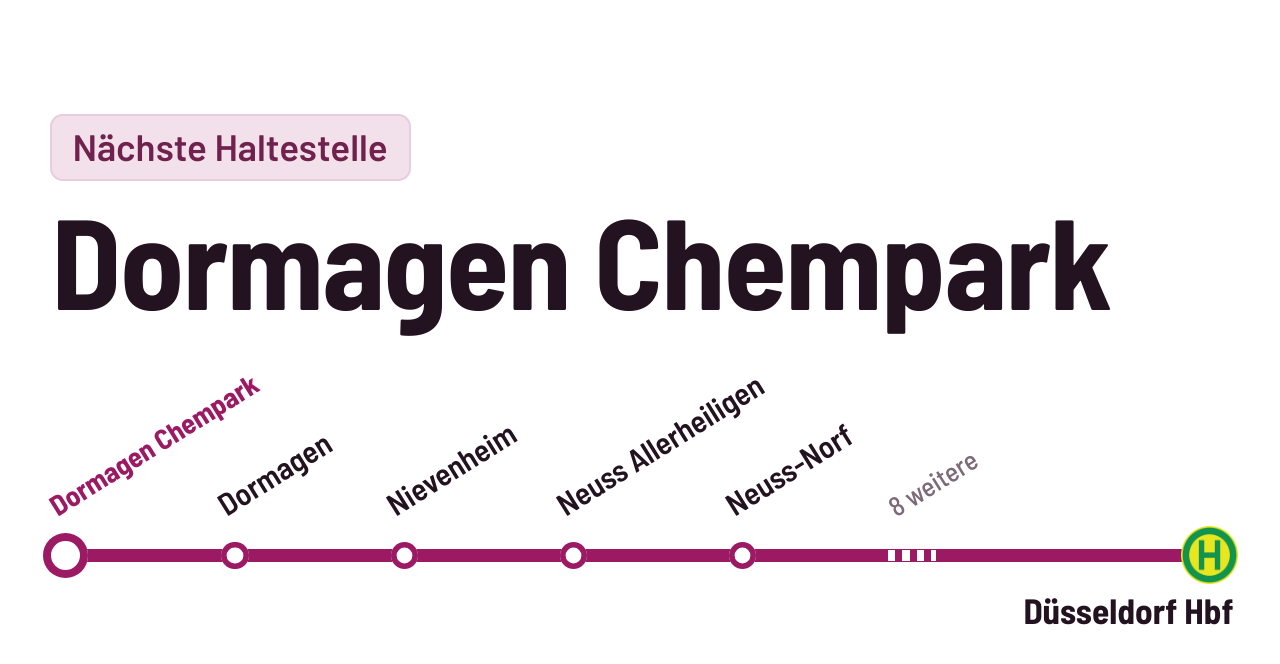
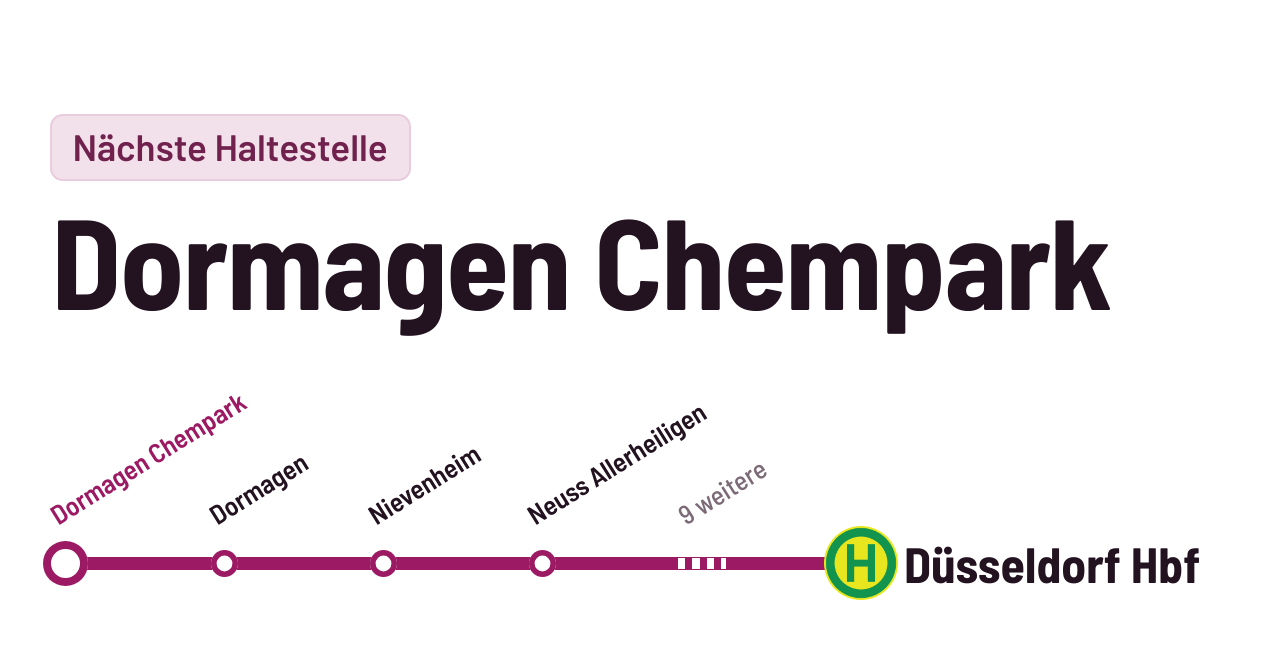
Before and after one commit to milo-reisen/haltestellenansage, a plain HTML site: page index.html in a window 1280 px wide. Both pictures are taken after a click on the button 329 px from the left and 207 px from the top of the page. Shown: the part 124-788 px from the top of the page. Drawn offline with Linux system fonts and the light colour scheme.

Commit message:
Version 2.3.0: Streckenlinie wird zum Ende hin kürzer, Zwischenhalte einheitlich, Endhalt deutlicher
- fester Abstand zwischen den Halten statt über die ganze Breite verteilt
- alle Zwischenhalte in gleicher Schrift und Größe, für die ganze Fahrt gleich
- Endhalt mit größerem H-Schild und großem Namen rechts daneben

Co-Authored-By: Claude Opus 5.5 <noreply@anthropic.com>
Claude-Session: https://claude.ai/code/session_01CBZNseDLELPQkcSSxqs2KT

```diff
--- a/app.css
+++ b/app.css
@@ -78,22 +78,24 @@ button { font: inherit; cursor: pointer; }
 .name { font-family: var(--schmal); font-weight: 700; font-size: 16vh; line-height: .98; letter-spacing: -.01em; color: var(--tinte); white-space: nowrap; }
 .name span { display: inline-block; transform-origin: left center; }
 
-/* Streckenverlauf */
-.band { position: relative; margin: 0 4vw 9vh; }
-.band .schiene { position: absolute; left: 1.8vh; right: 2.4vh; bottom: 5.3vh; height: 1.6vh; border-radius: .8vh; background: var(--linie); }
-.band.allein { visibility: hidden; }
+/* Streckenverlauf: fester Abstand zwischen den Halten – die Linie wird zum Ende hin kürzer */
+.band { position: relative; margin: 0 4vw 8vh; }
+.band .schiene { position: absolute; left: 1.8vh; bottom: 5.3vh; height: 1.6vh; border-radius: .8vh; background: var(--linie); }
 .band ol { list-style: none; margin: 0; padding: 0; position: absolute; inset: 0; }
 .band li { position: absolute; bottom: 4.1vh; width: 4vh; height: 4vh; margin-left: -2vh; }
 .band li > i { position: absolute; inset: .3vh; border-radius: 50%; background: #fff; box-shadow: inset 0 0 0 .7vh var(--linie); }
 .band li.jetzt > i { inset: -.8vh; box-shadow: inset 0 0 0 1vh var(--linie); }
-.band li.ziel > img { position: absolute; inset: -1.6vh; width: 7.2vh; height: 7.2vh; }
+/* alle Zwischenhalte gleich: gleiche Schrift, gleiche Größe, gleiche Stärke; der nächste Halt nur in Linienfarbe */
 .band li span { position: absolute; left: 1.4vh; bottom: 6.2vh; transform-origin: left bottom; transform: rotate(-32deg); white-space: nowrap;
-  font-family: var(--schmal); font-weight: 600; font-size: 3.9vh; color: var(--tinte); }
-.band li.jetzt span { font-weight: 700; color: var(--linie); }
-.band li.ziel span { left: auto; right: -1vh; bottom: auto; top: calc(100% + 2.2vh); transform: none; font-weight: 700; font-size: 4.4vh; }
+  font-family: var(--schmal); font-weight: 600; font-size: 3.6vh; color: var(--tinte); }
+.band li.jetzt span { color: var(--linie); }
 .band li.mehr { width: 6vh; margin-left: -3vh; }
 .band li.mehr > i { inset: 1.3vh 0; border-radius: 0; box-shadow: none; background: repeating-linear-gradient(90deg, #fff 0 .9vh, transparent .9vh 1.8vh); }
-.band li.mehr span { color: var(--matt); font-weight: 500; font-size: 3.4vh; }
+.band li.mehr span { color: var(--matt); font-weight: 500; }
+/* Endhalt: größeres H-Schild, Name groß rechts daneben */
+.band li.ziel > img { position: absolute; inset: -2.6vh; width: 9.2vh; height: 9.2vh; }
+.band li.ziel span { left: calc(100% + 3.4vh); bottom: 50%; transform: translateY(50%); transform-origin: left center;
+  font-weight: 700; font-size: 6.2vh; color: var(--tinte); }
 
 /* ---------- Fahrermenü ---------- */
 .steuer { position: fixed; left: 2vw; right: 2vw; bottom: 2vh; z-index: 10; background: rgba(18,26,34,.94); color: #fff; border-radius: 16px; padding: 14px 16px 16px; box-shadow: 0 10px 30px rgba(0,0,0,.35); font-family: var(--schrift); }
--- a/app.js
+++ b/app.js
@@ -210,7 +210,9 @@
     if (breit > platz && platz > 0) el.style.transform = 'scale(' + (platz / breit) + ')';
   }
 
-  const MAX_PUNKTE = 7;   // so viele Halte passen auf die Linie; dazwischen „weitere“
+  const MAX_PUNKTE = 6;      // so viele Punkte passen auf die Linie (inkl. Endhalt); dazwischen „weitere“
+  const ABSTAND = 0.135;     // fester Abstand zwischen zwei Halten (Anteil der Bandbreite) – je weniger Halte, desto kürzer die Linie
+  const SCHRIFT_VH = 3.6;    // gleiche Schriftgröße für alle Zwischenhalte
   function zeichneAnzeige() {
     if (!fahrt) return;
     $('#az-name').textContent = fahrt.naechster.name;
@@ -222,32 +224,57 @@
     }
     if (punkte.length === 1) punkte[0].art = 'ziel';
     const band = $('#az-band');
-    band.parentNode.classList.toggle('allein', punkte.length === 1);
+    const breite = band.clientWidth;
+    const start = window.innerHeight * 0.018;     // 1,8vh: Mitte des ersten Punkts
+    const schritt = breite * ABSTAND;
     band.innerHTML = '';
+    const schiene = $('.band .schiene');
+    schiene.style.width = ((punkte.length - 1) * schritt) + 'px';
+    schiene.hidden = punkte.length < 2;
     punkte.forEach((p, i) => {
       const li = document.createElement('li');
       li.className = p.art;
-      // Endhalt ganz rechts, die übrigen Halte auf den ersten drei Vierteln der Linie
-      const n = punkte.length, spanne = Math.min(0.74, (n - 2) / (n - 1));
-      const f = i === n - 1 ? 1 : (n <= 2 ? 0 : spanne * i / (n - 2));
-      li.style.left = 'calc(1.8vh + (100% - 4.2vh) * ' + f + ')';
+      li.style.left = (start + i * schritt) + 'px';
       li.innerHTML = p.art === 'ziel' ? '<img src="bilder/haltestelle.png" alt=""><span></span>' : '<i></i><span></span>';
       li.querySelector('span').textContent = p.name;
       band.appendChild(li);
     });
     zeichneKnopf();
     requestAnimationFrame(() => {
-      // Schräge Namen auf der Linie nicht zu lang werden lassen (sonst laufen sie in den großen Namen)
-      const max = window.innerHeight * 0.30;
-      band.querySelectorAll('li:not(.ziel) span').forEach(s => {
-        const b = s.offsetWidth;
-        if (b > max) s.style.fontSize = Math.max(2.6, 3.9 * max / b) + 'vh';
-      });
+      // Alle Zwischenhalte in derselben Größe – für die ganze Fahrt gleich. Nur wenn der längste Name der Strecke
+      // sonst in den großen Namen liefe, werden alle gemeinsam etwas kleiner.
       passe($('#az-name'), $('#az-name').parentNode);
+      const vh = schriftFuerFahrt(schiene);
+      band.querySelectorAll('li:not(.ziel) span').forEach(s => { s.style.fontSize = vh + 'vh'; });
+      // Endhalt rechts neben dem H-Schild; falls zu wenig Platz, etwas kleiner
+      const ziel = band.querySelector('li.ziel span');
+      if (ziel) {
+        ziel.style.transform = 'translateY(50%)';
+        const platz = breite - (ziel.getBoundingClientRect().left - band.getBoundingClientRect().left);
+        if (ziel.offsetWidth > platz) ziel.style.transform = 'translateY(50%) scale(' + (platz / ziel.offsetWidth) + ')';
+      }
       passe($('.kopf-ziel > span'), $('.kopf-ziel'));
     });
   }
+  let schriftCache = null;   // { fahrt, breite, hoehe, vh }
+  function schriftFuerFahrt(schiene) {
+    const w = window.innerWidth, h = window.innerHeight;
+    if (schriftCache && schriftCache.fahrt === fahrt && schriftCache.breite === w && schriftCache.hoehe === h) return schriftCache.vh;
+    const px = h * SCHRIFT_VH / 100;
+    const ctx = (schriftFuerFahrt.c = schriftFuerFahrt.c || document.createElement('canvas')).getContext('2d');
+    ctx.font = '600 ' + px + 'px "Barlow SC"';
+    const namen = fahrt.halte.slice(1, -1).map(x => x.name).concat(['99 weitere']);
+    const breitester = Math.max(0, ...namen.map(n => ctx.measureText(n).width));
+    // Platz nach oben: von der Linie bis knapp unter den großen Namen (Höhe des großen Namens fest, damit es für alle Halte gleich bleibt)
+    const linieY = schiene.getBoundingClientRect().top;
+    const nameUnten = $('.naechster').getBoundingClientRect().bottom;
+    const maxBreite = Math.max(50, (linieY - nameUnten + h * 0.02) / Math.sin(32 * Math.PI / 180));
+    const vh = breitester > maxBreite ? SCHRIFT_VH * maxBreite / breitester : SCHRIFT_VH;
+    schriftCache = { fahrt, breite: w, hoehe: h, vh };
+    return vh;
+  }
   window.addEventListener('resize', () => zeichneAnzeige());
+  if (document.fonts) document.fonts.ready.then(() => { schriftCache = null; zeichneAnzeige(); });
 
   function zeichneKnopf() {
     if (!fahrt) return;
--- a/index.html
+++ b/index.html
@@ -10,8 +10,8 @@
 <link rel="manifest" href="manifest.webmanifest">
 <link rel="icon" href="icons/favicon-32.png" sizes="32x32">
 <link rel="apple-touch-icon" href="icons/apple-touch-icon.png">
-<link rel="stylesheet" href="app.css?v=d800889014">
-<script>window.HSA = {"version": "2.2.0", "stand": "4cecc19976"};</script>
+<link rel="stylesheet" href="app.css?v=be33064ce2">
+<script>window.HSA = {"version": "2.3.0", "stand": "37302aa79a"};</script>
 </head>
 <body>
 
@@ -96,6 +96,6 @@
 </dialog>
 
 <script src="fahrt.js?v=9535e2f8e5"></script>
-<script src="app.js?v=645bdd4952"></script>
+<script src="app.js?v=e1ec270f0f"></script>
 </body>
 </html>
--- a/sw.js
+++ b/sw.js
@@ -1,6 +1,6 @@
 /* Gerätespeicher der App: damit sie auch ohne Netz startet und alle Ansagen abspielt.
  * Die Zeile mit CACHE und DATEIEN schreibt werkzeug/fertig.py – nicht von Hand ändern. */
-const CACHE = "hsa-2.2.0-4cecc19976", DATEIEN = ["app.css?v=d800889014", "fahrt.js?v=9535e2f8e5", "app.js?v=645bdd4952", "manifest.webmanifest", "strecken/index.json", "strecken/s11-nach-duesseldorf-hbf.json", "strecken/s11-nach-koeln-worringen.json", "strecken/s11-nach-neuss-hbf.json", "strecken/s28-nach-mettmann.json", "strecken/s28-nach-vohwinkel.json", "fonts/barlow-latin-500-normal.woff2", "fonts/barlow-latin-600-normal.woff2", "fonts/barlow-semi-condensed-latin-500-normal.woff2", "fonts/barlow-semi-condensed-latin-600-normal.woff2", "fonts/barlow-semi-condensed-latin-700-normal.woff2", "bilder/haltestelle.png", "bilder/sev.png", "logo/emblem-256.png", "logo/schriftzug-hell.png", "logo/schriftzug.png", "icons/apple-touch-icon.png", "icons/favicon-32.png", "icons/icon-192.png", "icons/icon-512.png", "icons/maskable-192.png", "icons/maskable-512.png", "ton/s28-begruessung-nach-vohwinkel.mp3", "ton/s28-naechster-halt-hahnenfurth.mp3", "ton/s28-naechster-halt-vohwinkel-endhalt.mp3"];
+const CACHE = "hsa-2.3.0-37302aa79a", DATEIEN = ["app.css?v=be33064ce2", "fahrt.js?v=9535e2f8e5", "app.js?v=e1ec270f0f", "manifest.webmanifest", "strecken/index.json", "strecken/s11-nach-duesseldorf-hbf.json", "strecken/s11-nach-koeln-worringen.json", "strecken/s11-nach-neuss-hbf.json", "strecken/s28-nach-mettmann.json", "strecken/s28-nach-vohwinkel.json", "fonts/barlow-latin-500-normal.woff2", "fonts/barlow-latin-600-normal.woff2", "fonts/barlow-semi-condensed-latin-500-normal.woff2", "fonts/barlow-semi-condensed-latin-600-normal.woff2", "fonts/barlow-semi-condensed-latin-700-normal.woff2", "bilder/haltestelle.png", "bilder/sev.png", "logo/emblem-256.png", "logo/schriftzug-hell.png", "logo/schriftzug.png", "icons/apple-touch-icon.png", "icons/favicon-32.png", "icons/icon-192.png", "icons/icon-512.png", "icons/maskable-192.png", "icons/maskable-512.png", "ton/s28-begruessung-nach-vohwinkel.mp3", "ton/s28-naechster-halt-hahnenfurth.mp3", "ton/s28-naechster-halt-vohwinkel-endhalt.mp3"];
 const PRAEFIX = 'hsa-';
 const BASIS = './';
 
--- a/version.json
+++ b/version.json
@@ -1,5 +1,5 @@
 {
  "app": "milo-haltestellenansage",
- "version": "2.2.0",
- "stand": "4cecc19976"
+ "version": "2.3.0",
+ "stand": "37302aa79a"
 }
```
Also changed, not shown: 2 other files.
